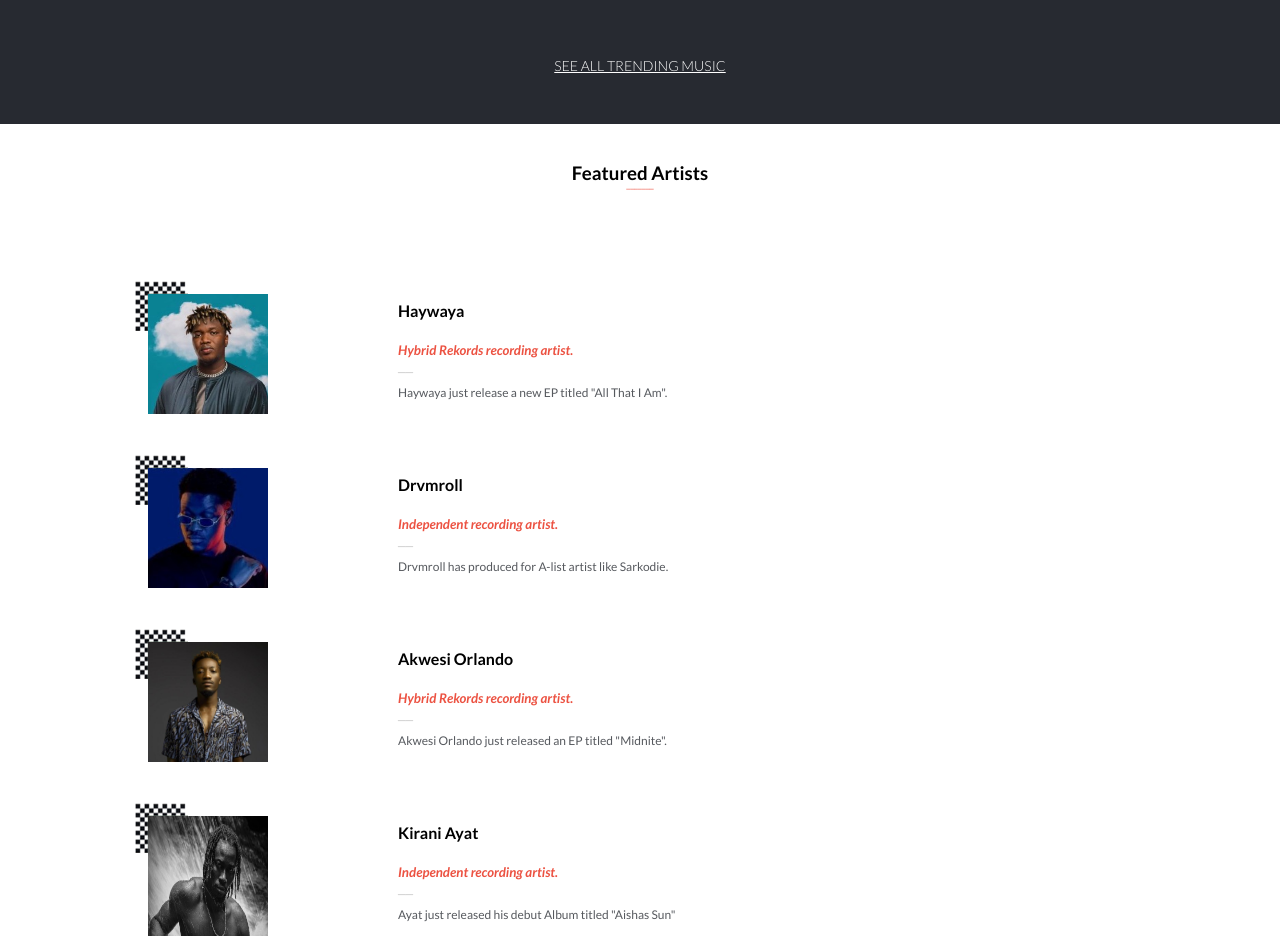
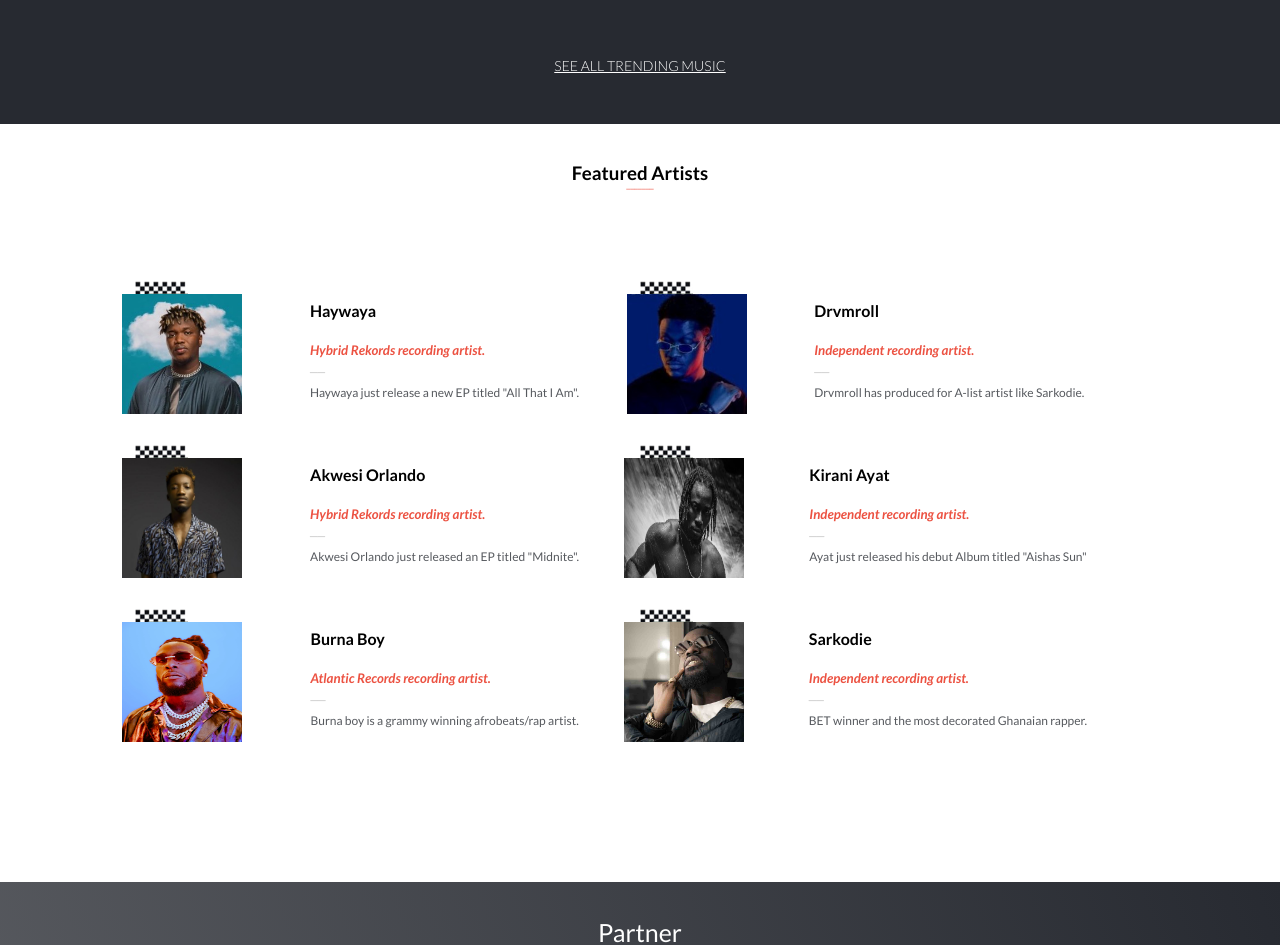
Before and after one commit to Haywayaheadshot/Haywayaheadshot.github.io, a website: page index.html in a window 1280 px wide. Shown: the part 1190-2135 px from the top of the page. Drawn offline with Linux system fonts and the light colour scheme.

Commit message:
Show desktop featured artists in columns

```diff
--- a/js/index.js
+++ b/js/index.js
@@ -63,6 +63,7 @@ const featuredArtists = [
 
 // Create the constant header of the page
 let footer = document.createElement("footer");
+footer.className= 'whole-footer-display'
 footer.innerHTML = `
 <section class='footer'>
   <h3 class="footer-head font">Featured Artists</h3>
@@ -92,14 +93,19 @@ function showFeaturedArtistsMobile(info) {
 footer.appendChild(shownArtistMobile)
 }
 
+let shownArtistDeskContainer = document.createElement('section');
+shownArtistDeskContainer.className = 'desk-featured-artists-container for-desktop';
+// shownArtistDeskContainer.innerHTML =
+// `<div class="desk-featured-artists-item-div for-desktop">
+// </div>`,
+footer.appendChild(shownArtistDeskContainer);
+
 // Create a function and create the element for desktop display
 function showFeaturedArtistsDesk (info) {
   let shownArtistDesk = document.createElement('section');
-  shownArtistDesk.className = 'desk-featured-artists-container for-desktop';
+  shownArtistDesk.className = 'desk-featured-artist-item-child for-desktop';
   shownArtistDesk.innerHTML =
-    `<div class="desk-featured-artists-item-div for-desktop">
-       <div class="desk-featured-artist-item-child for-desktop">
-        <img class="background-top-desk for-desktop" src="images/icons/Picture-top.png" alt="Picture background" role="presentation">
+`<img class="background-top-desk for-desktop" src="images/icons/Picture-top.png" alt="Picture background" role="presentation">
 <img class="featured-artists-image-desk for-desktop" src='${featuredArtists[info].artistImage}' alt='${featuredArtists[info].imageAlt}'>
 <div class="desk-featured-artists-body-div for-desktop">
   <h4 class=" for-desktop font">${featuredArtists[info].artistName}</h4>
@@ -108,10 +114,8 @@ function showFeaturedArtistsDesk (info) {
   <h6 class=" for-desktop margin padding font">
     ${featuredArtists[info].latestRelease}
   </h6>
-        </div>
-      </div>
 </div>`,
-    footer.appendChild(shownArtistDesk)
+shownArtistDeskContainer.appendChild(shownArtistDesk)
 }
 
 // Write a condition for screen width under which the mobile and desktop elements created would be called
--- a/scss/main.scss
+++ b/scss/main.scss
@@ -789,11 +789,13 @@ button {
 
   .desk-featured-artists-container {
     padding: 0 135px 40px 135px;
+    display: grid;
+    grid-template-columns: 1fr 1fr;
+    grid-row-gap: 30px;
   }
 
   .desk-featured-artists-item-div {
     display: flex;
-    gap: 20px;
   }
 
   .desk-featured-artist-item-child {
@@ -828,8 +830,7 @@ button {
     height: 120px;
     width: 120px;
     margin-top: 14px;
-    margin-left: -40px;
-    margin-right: 130px;
+    margin-left: -127px;
   }
 
   .red-line-2-desk {
```
Also changed, not shown: css/main.css. Lines whose indentation alone changed are shown as unchanged.
